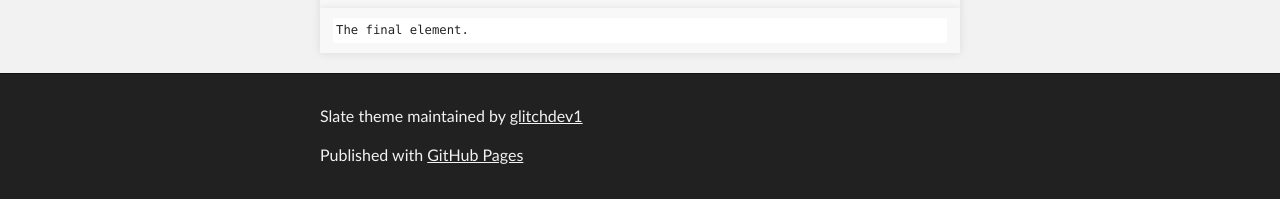
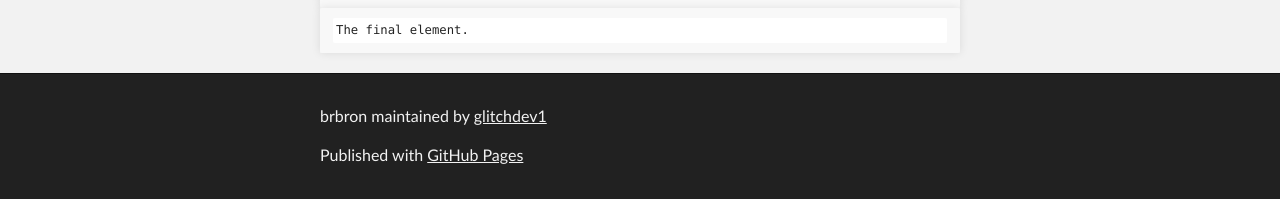
Before and after one commit to glitchdev1/gh1, a Jekyll site: the page built from index.md, in a window 1280 px wide and 900 px high, scrolled down 2626 px. Shown: the part 698-897 px from the top of the window. Built offline with Jekyll 4.4.1, drawn with Linux system fonts in a browser that asks for light colours.

Commit message:
Update _config.yml

```diff
--- a/_config.yml
+++ b/_config.yml
@@ -1,5 +1,5 @@
-title: Slate theme
+title: brbron
 description: Slate is a theme for GitHub Pages.
-show_downloads: true
+show_downloads: false
 google_analytics:
 theme: jekyll-theme-slate
```
